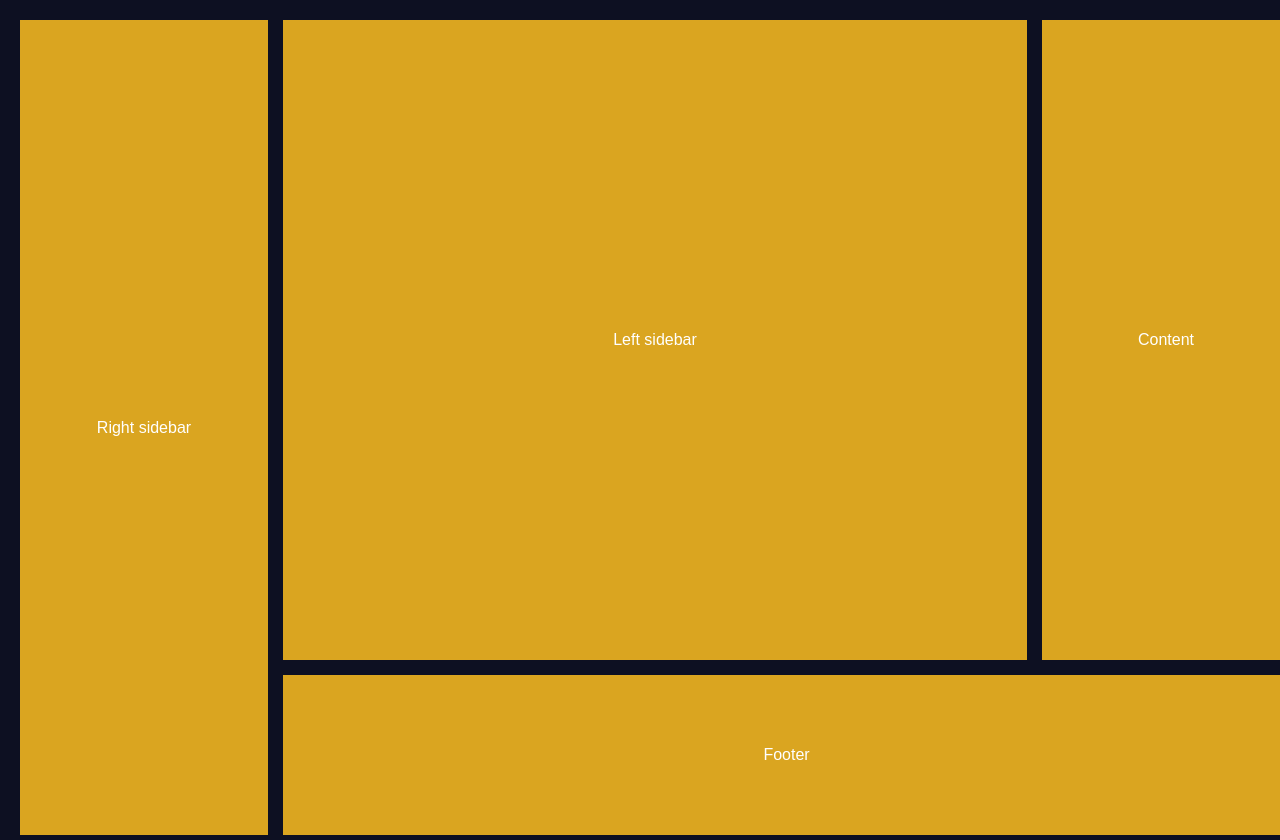
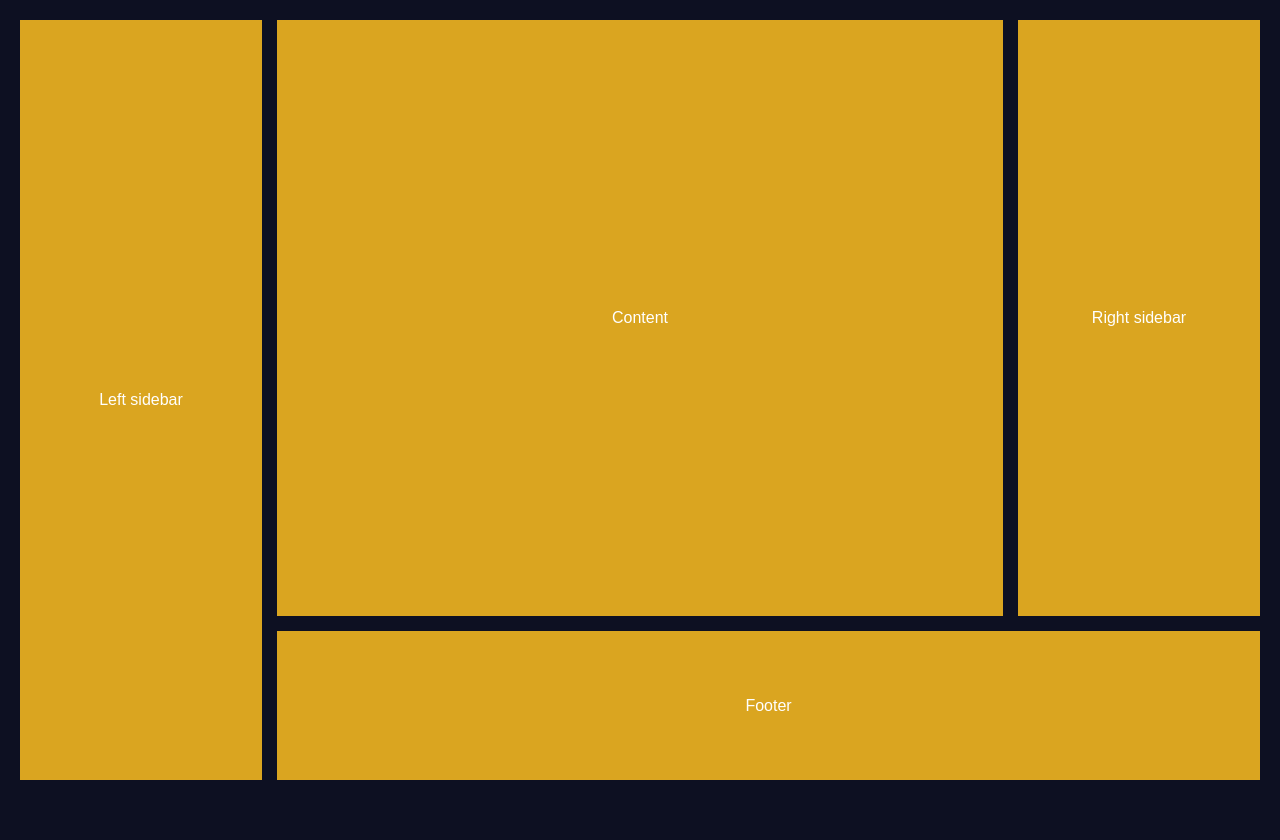
Before and after one commit to spyros-uk/css-grid-examples, a website built with Parcel: page index.html in a window 1280 px wide. After the commit the page ends 800 px from the top, so only its background shows below. Built offline with nearby package versions, Linux system fonts and the light colour scheme.

Commit message:
Updates grid-template-columns
- Spans left sidebar instead of the right one

```diff
--- a/index.html
+++ b/index.html
@@ -1,7 +1,7 @@
 <!DOCTYPE html>
 <html lang="en">
   <head>
-    <title>CSS Grid</title>
+    <title>CSS Grid Examples</title>
     <meta charset="UTF-8" />
   </head>
   <body>
--- a/package.json
+++ b/package.json
@@ -1,5 +1,5 @@
 {
-  "name": "css-grid",
+  "name": "css-grid-examples",
   "version": "1.0.0",
   "description": "",
   "main": "index.html",
--- a/src/named-grid-lines/styles.scss
+++ b/src/named-grid-lines/styles.scss
@@ -2,15 +2,17 @@
   display: grid;
   grid-gap: 15px;
   grid-template-columns:
-    [left-sidebar-start] 20%
-    [main-start] 60%
-    [right-sidebar-start] 20%;
+    [left-sidebar-start] 2fr
+    [left-sidebar-end main-start] 6fr
+    [main-end right-sidebar-start] 2fr
+    [right-sidebar-end];
 
   grid-template-rows:
-    [body-start] 80%
-    [footer-start] 20%;
+    [body-start] 8fr
+    [body-end footer-start] 2fr
+    [footer-end];
 
-  margin: 20px;
+  padding: 20px;
   box-sizing: border-box;
   height: 100vh;
   color: white;
@@ -27,17 +29,9 @@
 
 
 .left-sidebar {
-
-}
-
-.main {
-
-}
-
-.right-sidebar {
-  grid-row: body-start / span 2;
+  grid-row: body-start / -1;
 }
 
 .footer {
-  grid-column: main-start / span 2
+  grid-column: main-start / right-sidebar-end
 }
```
